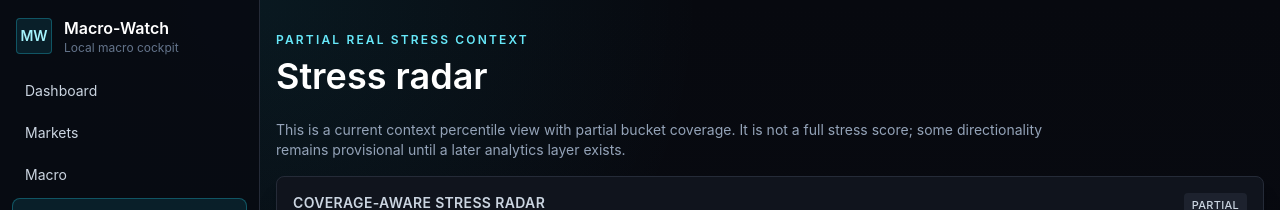
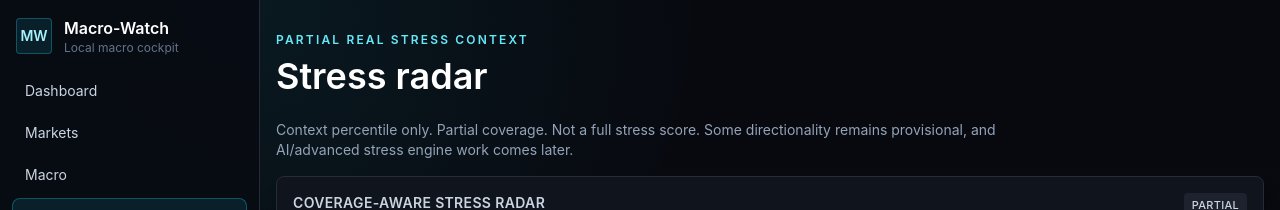
Before and after one commit to gannnnnnnnnnnnnn/Macro-Watch, a Next.js app: page /stress in a window 1280 px wide. Shown: the top 210 px of the page. Built offline with nearby package versions, Linux system fonts and the light colour scheme.

Commit message:
add stress engine foundation docs

```diff
--- a/app/stress/page.tsx
+++ b/app/stress/page.tsx
@@ -36,7 +36,7 @@ export default function StressPage() {
     <>
       <ShellTitle title="Stress radar" eyebrow="Partial real stress context" />
       <p className="mb-4 max-w-3xl text-sm text-slate-400">
-        This is a current context percentile view with partial bucket coverage. It is not a full stress score; some directionality remains provisional until a later analytics layer exists.
+        Context percentile only. Partial coverage. Not a full stress score. Some directionality remains provisional, and AI/advanced stress engine work comes later.
       </p>
       <StressRadarClient stress={stress} indicatorHistory={indicatorHistory} marketHistory={marketHistory} />
       <div className="mt-4 grid gap-3 md:grid-cols-3">
```
Also changed, not shown: 6 other files (tests, documents, lock files or other folders).
